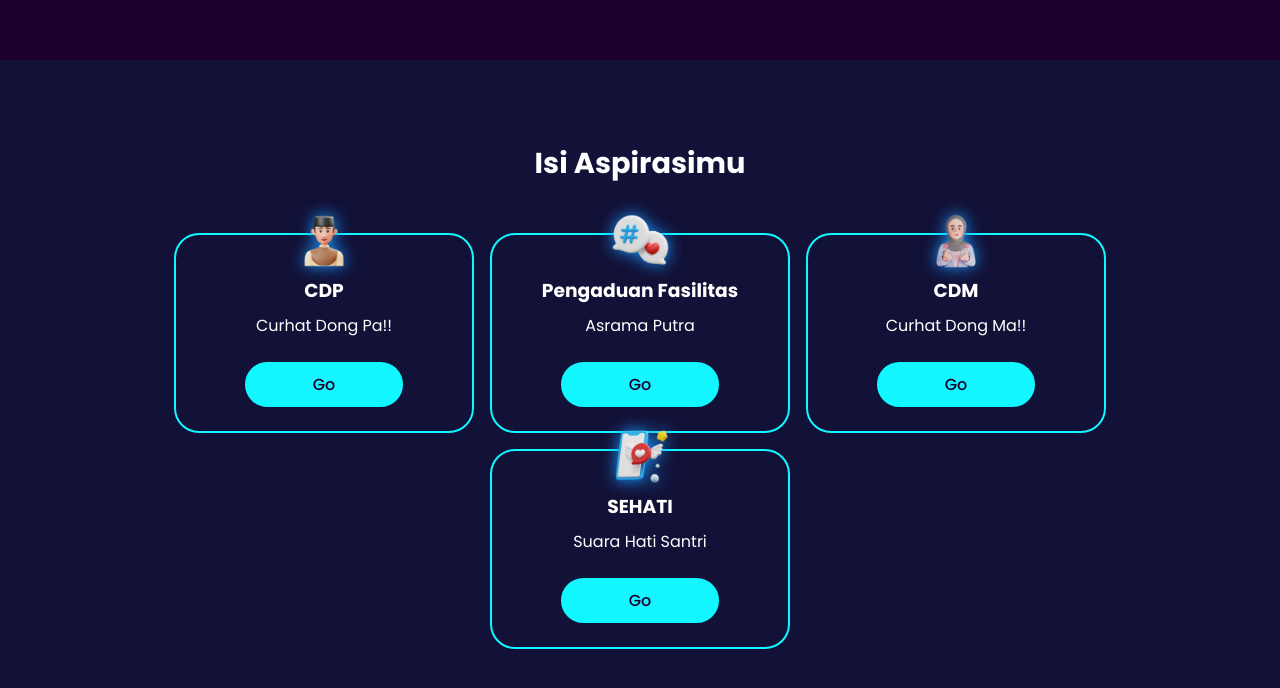
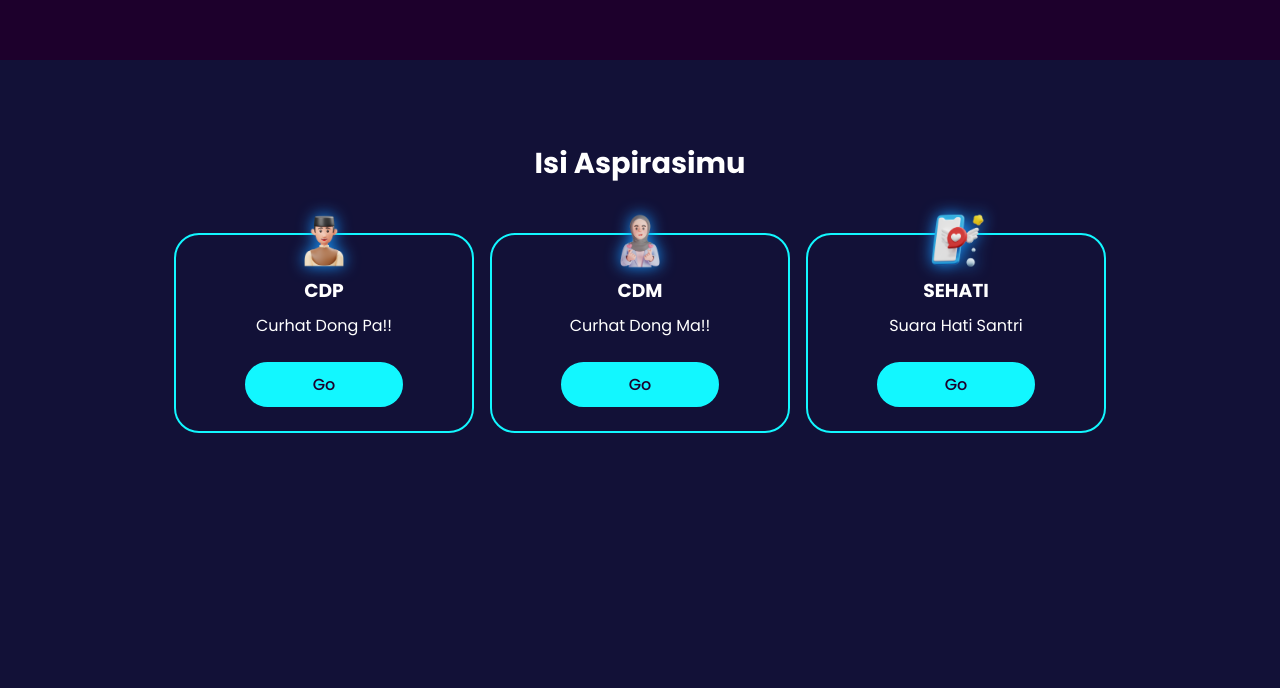
Before and after one commit to Santreez123/OSMA, a plain HTML site: page index.html in a window 1280 px wide. Shown: the part 1940-2628 px from the top of the page. Drawn offline with nearby package versions, Linux system fonts and the light colour scheme.

Commit message:
Update index.html

```diff
--- a/index.html
+++ b/index.html
@@ -74,16 +74,6 @@
                 </div>
             </div>
             <div class="card">
-                <img src="products/2.png" alt="Pengaduan Fasilitas Asrama Putra" style="object-fit: cover;">
-                <div class="info">
-                    <div class="price-name">
-                        <h3>Pengaduan Fasilitas</h3>
-                    </div>
-                    <p>Asrama Putra</p>
-                    <a href="https://forms.gle/aK1sHAwkfPu9QGNL8" class="btn">Go</a>
-                </div>
-            </div>
-            <div class="card">
                 <img src="products/1.png" alt="CDM" style="object-fit: cover;">
                 <div class="info">
                     <div class="price-name">
```
